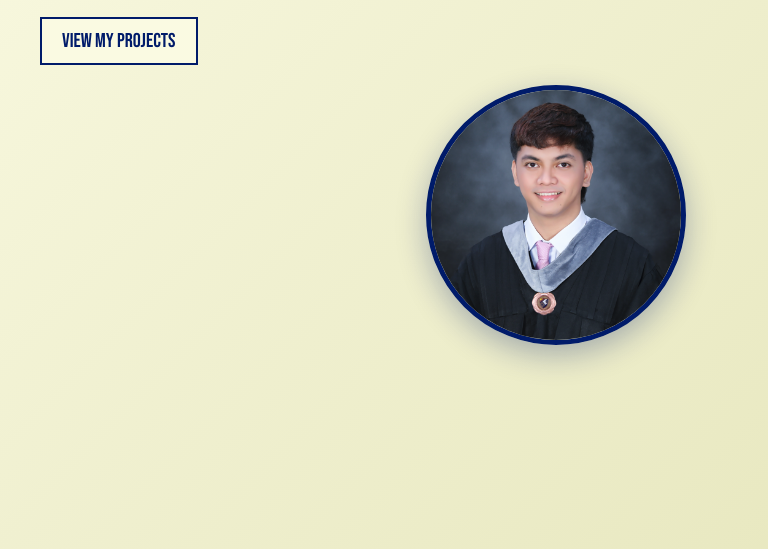
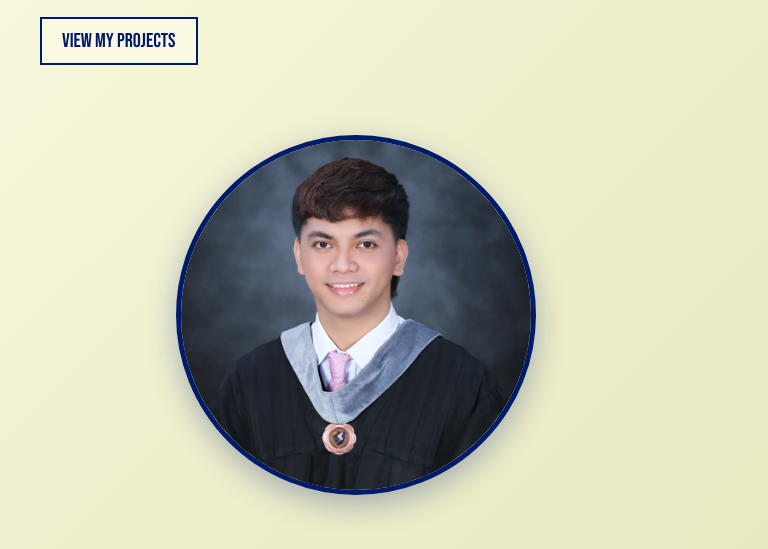
Before and after one commit to dark11223/PortfolioWeb, a plain HTML site: page index.html in a window 768 px wide. Shown: the part 251-800 px from the top of the page. Drawn offline with Linux system fonts and the light colour scheme.

Commit message:
Add files via upload

```diff
--- a/style/main.css
+++ b/style/main.css
@@ -46,8 +46,8 @@
 }
 
 .profile-pic {
-  width: 250px;
-  height: 250px;
+  width: 350px;
+  height: 350px;
   border-radius: 50%;
   object-fit: cover;
   border: 5px solid #001B6A;
@@ -524,8 +524,8 @@
     margin-bottom: 20px;
   }
   .profile-pic {
-    width: 160px;
-    height: 160px;
+    width: 200px;
+    height: 200px;
     margin: 0 auto;
     display: block;
   }
@@ -589,9 +589,10 @@
     margin-bottom: 20px;
   }
   .profile-pic {
-    width: 250px;
-    height: 250px;
-    margin: 0 auto;
+    width: 350px;
+    height: 350px;
+    margin-top: 50px;
+    margin-right: 400px;
     display: block;
   }
   .about-content {
```
